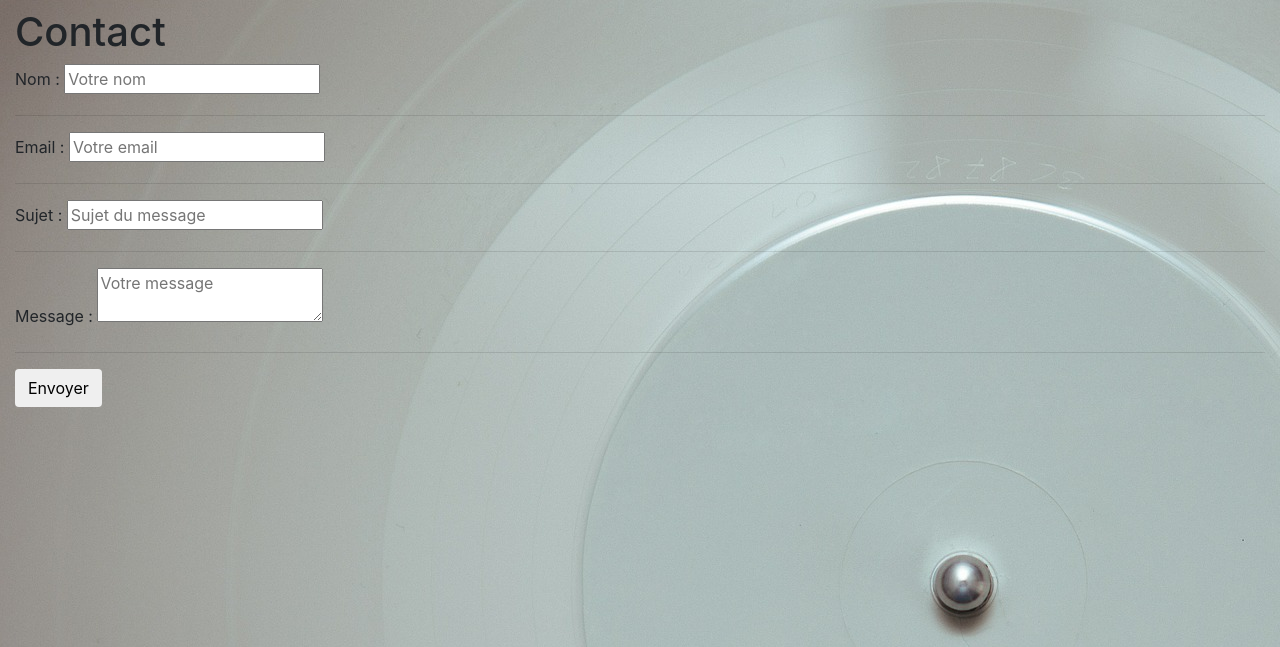
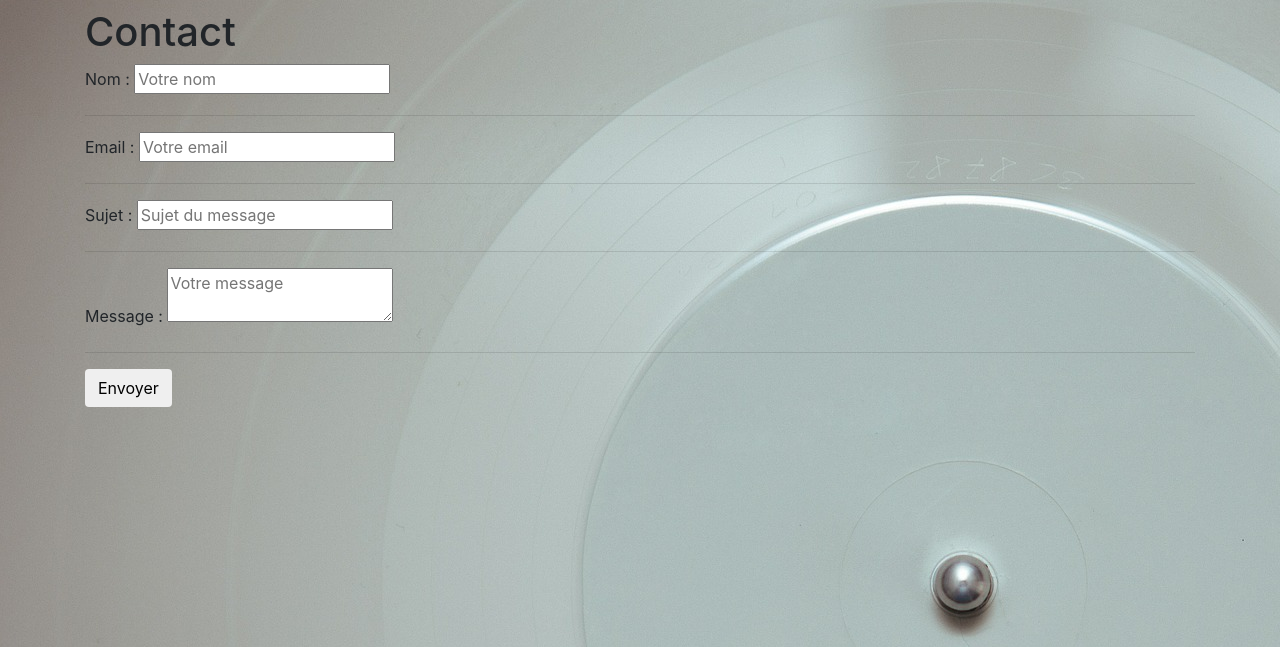
Before and after one commit to Dulcinea8/toutsamplement, a Symfony app: template templates/contact/index.html.twig in a window 1280 px wide. Shown: the part 40-687 px from the top of the page. Run offline with Twig, Linux system fonts and the light colour scheme; the template is opened without the code that fills it, so the values that code supplies are empty; some libraries are stand-ins or nearby versions.

Commit message:
container

```diff
--- a/templates/layout.html.twig
+++ b/templates/layout.html.twig
@@ -51,7 +51,7 @@
 
     </header>
 
-    <div class="font justify-content-center">
+    <div class="font container justify-content-center">
 
         {% block content %}{% endblock %}
 
```
